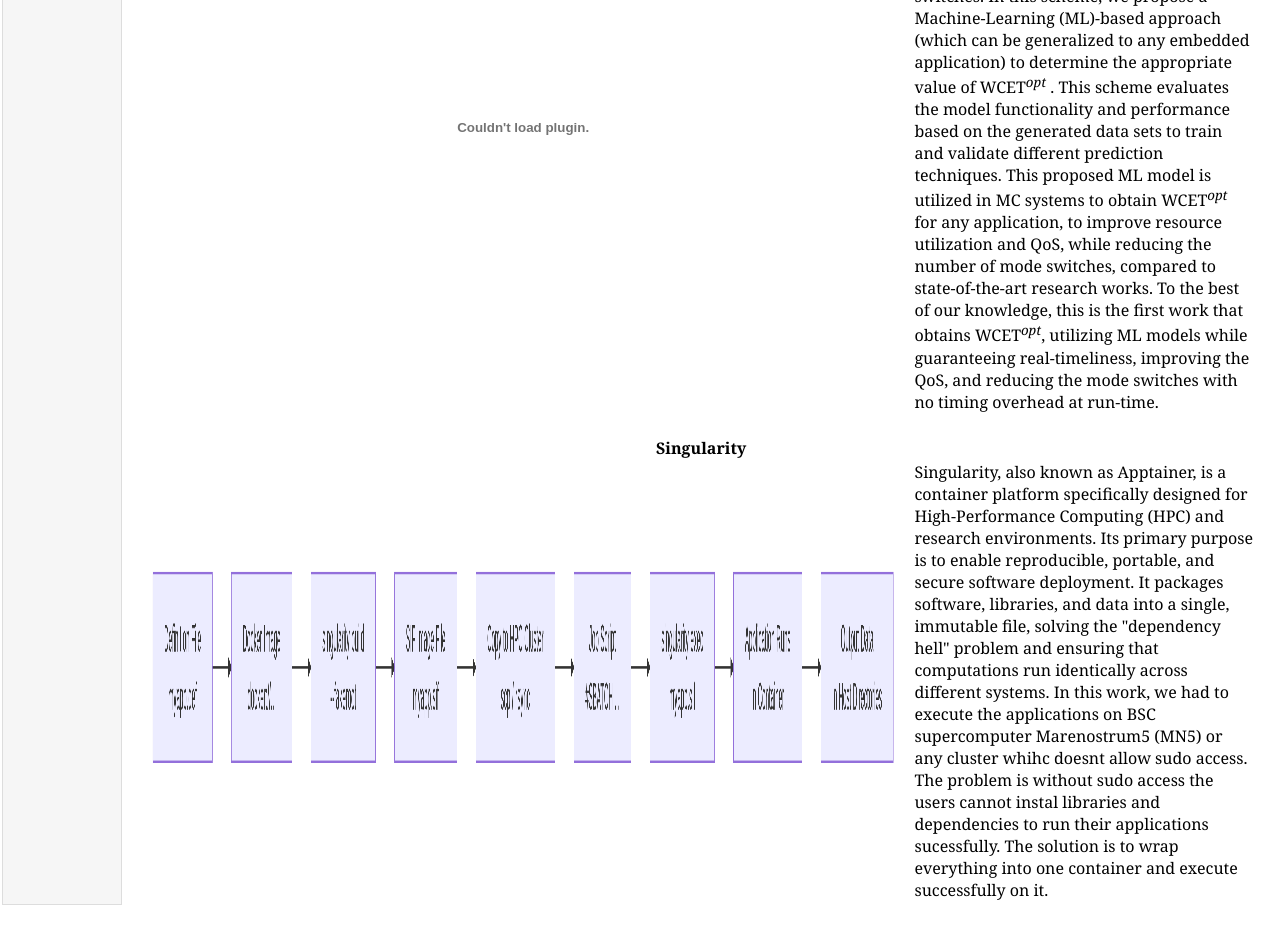
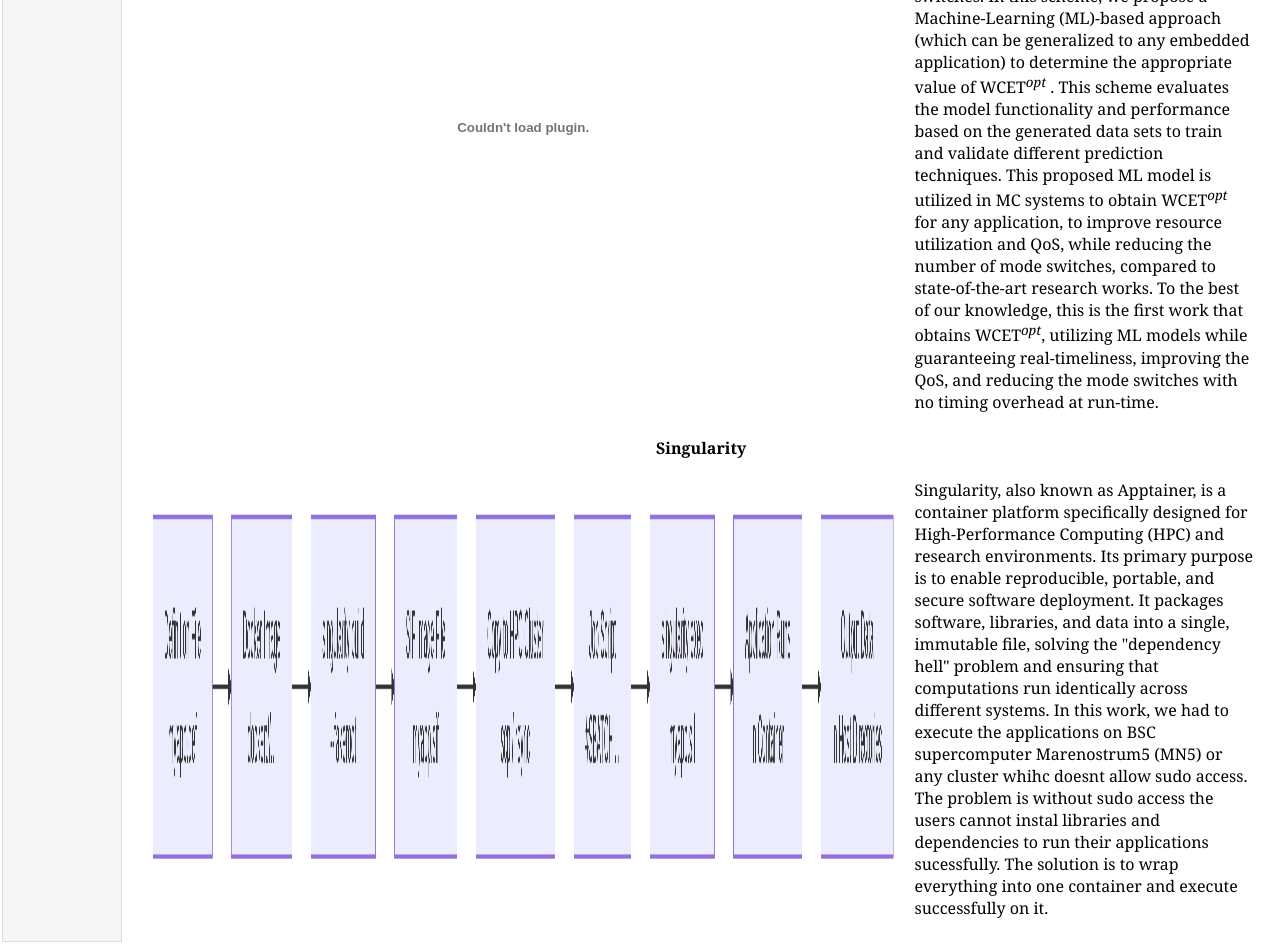
Before and after one commit to viku18/viku18.github.io, a plain HTML site: page research.html in a window 1280 px wide. Shown: the part 228-1180 px from the top of the page. Before the commit the page ends 1143 px from the top, so only its background shows below. Drawn offline with Linux system fonts and the light colour scheme.

Commit message:
files added

```diff
--- a/research.html
+++ b/research.html
@@ -41,7 +41,7 @@
 <center><strong>Singularity</strong> </center>
 <table class="imgtable"><tr><td>
       <a href="https://docs.sylabs.io/guides/3.5/user-guide/introduction.html">
-        <img src="img/sing.png" alt="alt text" width="750" height="250" />
+        <img src="img/sing.png" alt="alt text" width="750" height="450" />
       </a>&nbsp;</td>
 <td align="left">
 
```
